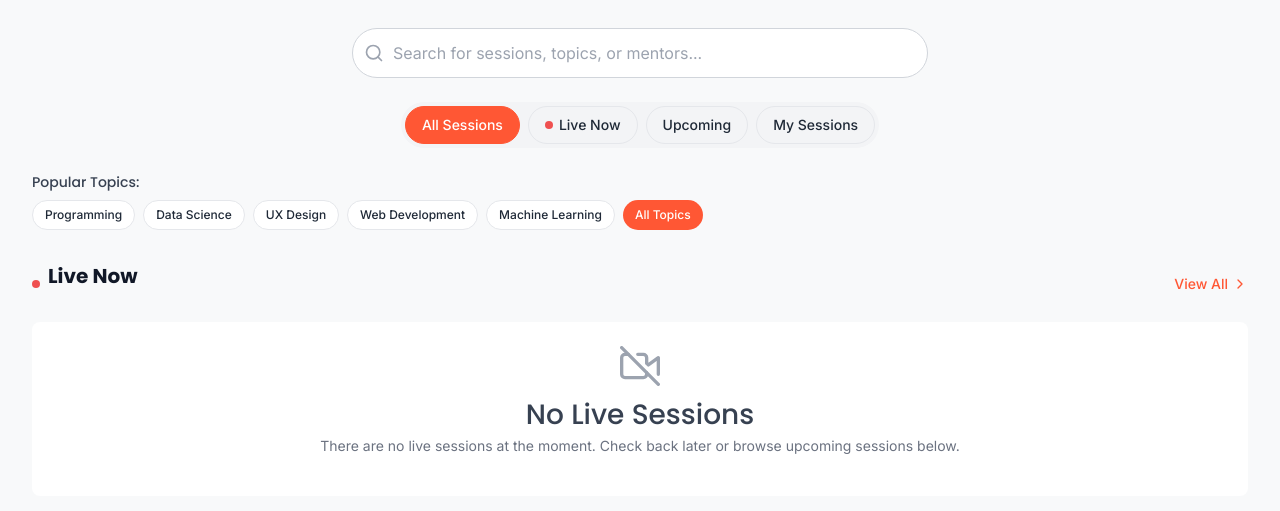
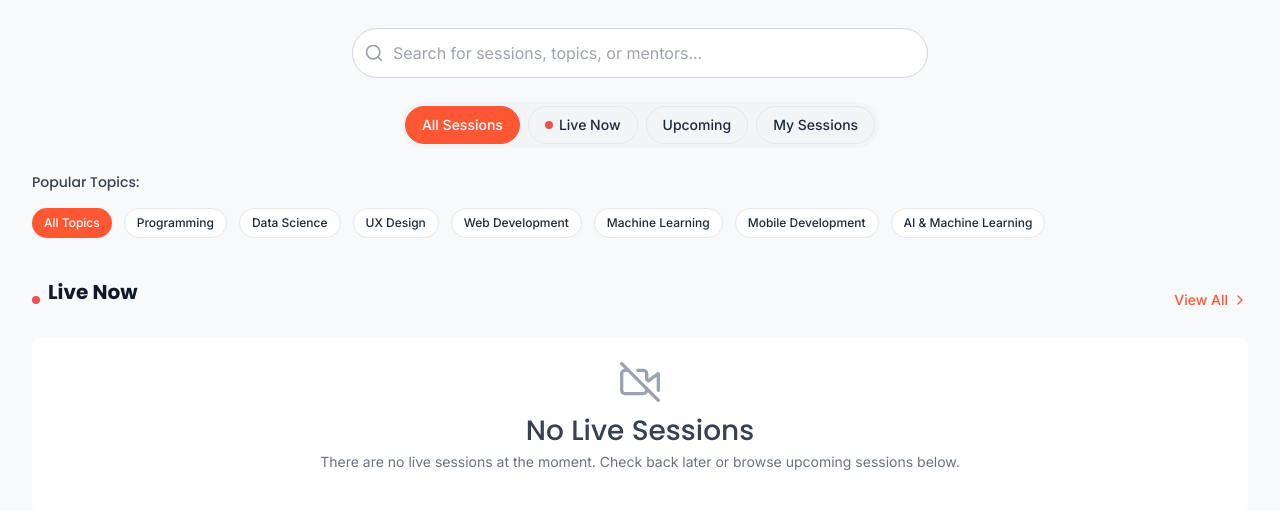
Before and after one commit to ANANDU-2000/PeerLearningPlatform, a Django app: template templates/sessions/session_list_improved.html in a window 1280 px wide. Shown: the part 192-703 px from the top of the page. Run offline with Django 5.2, Linux system fonts and the light colour scheme; the template is opened without the code that fills it, so the values that code supplies are empty.

Commit message:
Improve layout of topics and mentor sessions for better user experience
Implement horizontal scrolling for topics and mentor session cards using CSS.

Replit-Commit-Author: Agent
Replit-Commit-Session-Id: 7fee484c-36b1-453a-9a37-5261225a568b
Replit-Commit-Screenshot-Url: https://storage.googleapis.com/screenshot-production-us-central1/c04fd6df-be0d-492d-b2f8-d8a5ecbe079b/77e9e44c-b3a9-4fff-96d2-88b5d11d8d35.jpg

```diff
--- a/templates/sessions/session_list_improved.html
+++ b/templates/sessions/session_list_improved.html
@@ -35,6 +35,17 @@
         scrollbar-width: thin;
         scrollbar-color: #cbd5e0 #f8fafc;
         -webkit-overflow-scrolling: touch;
+        scroll-snap-type: x mandatory;
+    }
+
+    /* Hide scrollbar for cleaner look */
+    .hide-scrollbar::-webkit-scrollbar {
+        display: none;
+    }
+
+    .hide-scrollbar {
+        -ms-overflow-style: none;
+        scrollbar-width: none;
     }
 
     .scroll-container::-webkit-scrollbar {
@@ -157,27 +168,33 @@
             </div>
         </div>
 
-        <!-- Topic/Domain Tags -->
+        <!-- Topic/Domain Tags - Horizontal Scroll -->
         <div class="mb-8">
             <h3 class="text-sm font-medium text-gray-700 dark:text-gray-300 mb-2">{% trans "Popular Topics:" %}</h3>
-            <div class="flex flex-wrap gap-2">
-                <button class="bg-white dark:bg-gray-800 hover:bg-primary-light dark:hover:bg-primary-dark hover:text-primary text-gray-800 dark:text-gray-300 text-xs font-medium px-3 py-1.5 rounded-full border border-gray-200 dark:border-gray-700 transition">
+            <div class="flex overflow-x-auto hide-scrollbar py-2 gap-3">
+                <button class="bg-primary text-white text-xs font-medium px-3 py-1.5 rounded-full transition flex-shrink-0">
+                    {% trans "All Topics" %}
+                </button>
+                <button class="bg-white dark:bg-gray-800 hover:bg-primary-light dark:hover:bg-primary-dark hover:text-primary text-gray-800 dark:text-gray-300 text-xs font-medium px-3 py-1.5 rounded-full border border-gray-200 dark:border-gray-700 transition flex-shrink-0">
                     {% trans "Programming" %}
                 </button>
-                <button class="bg-white dark:bg-gray-800 hover:bg-primary-light dark:hover:bg-primary-dark hover:text-primary text-gray-800 dark:text-gray-300 text-xs font-medium px-3 py-1.5 rounded-full border border-gray-200 dark:border-gray-700 transition">
+                <button class="bg-white dark:bg-gray-800 hover:bg-primary-light dark:hover:bg-primary-dark hover:text-primary text-gray-800 dark:text-gray-300 text-xs font-medium px-3 py-1.5 rounded-full border border-gray-200 dark:border-gray-700 transition flex-shrink-0">
                     {% trans "Data Science" %}
                 </button>
-                <button class="bg-white dark:bg-gray-800 hover:bg-primary-light dark:hover:bg-primary-dark hover:text-primary text-gray-800 dark:text-gray-300 text-xs font-medium px-3 py-1.5 rounded-full border border-gray-200 dark:border-gray-700 transition">
+                <button class="bg-white dark:bg-gray-800 hover:bg-primary-light dark:hover:bg-primary-dark hover:text-primary text-gray-800 dark:text-gray-300 text-xs font-medium px-3 py-1.5 rounded-full border border-gray-200 dark:border-gray-700 transition flex-shrink-0">
                     {% trans "UX Design" %}
                 </button>
-                <button class="bg-white dark:bg-gray-800 hover:bg-primary-light dark:hover:bg-primary-dark hover:text-primary text-gray-800 dark:text-gray-300 text-xs font-medium px-3 py-1.5 rounded-full border border-gray-200 dark:border-gray-700 transition">
+                <button class="bg-white dark:bg-gray-800 hover:bg-primary-light dark:hover:bg-primary-dark hover:text-primary text-gray-800 dark:text-gray-300 text-xs font-medium px-3 py-1.5 rounded-full border border-gray-200 dark:border-gray-700 transition flex-shrink-0">
                     {% trans "Web Development" %}
                 </button>
-                <button class="bg-white dark:bg-gray-800 hover:bg-primary-light dark:hover:bg-primary-dark hover:text-primary text-gray-800 dark:text-gray-300 text-xs font-medium px-3 py-1.5 rounded-full border border-gray-200 dark:border-gray-700 transition">
+                <button class="bg-white dark:bg-gray-800 hover:bg-primary-light dark:hover:bg-primary-dark hover:text-primary text-gray-800 dark:text-gray-300 text-xs font-medium px-3 py-1.5 rounded-full border border-gray-200 dark:border-gray-700 transition flex-shrink-0">
                     {% trans "Machine Learning" %}
                 </button>
-                <button class="bg-primary text-white text-xs font-medium px-3 py-1.5 rounded-full transition">
-                    {% trans "All Topics" %}
+                <button class="bg-white dark:bg-gray-800 hover:bg-primary-light dark:hover:bg-primary-dark hover:text-primary text-gray-800 dark:text-gray-300 text-xs font-medium px-3 py-1.5 rounded-full border border-gray-200 dark:border-gray-700 transition flex-shrink-0">
+                    {% trans "Mobile Development" %}
+                </button>
+                <button class="bg-white dark:bg-gray-800 hover:bg-primary-light dark:hover:bg-primary-dark hover:text-primary text-gray-800 dark:text-gray-300 text-xs font-medium px-3 py-1.5 rounded-full border border-gray-200 dark:border-gray-700 transition flex-shrink-0">
+                    {% trans "AI & Machine Learning" %}
                 </button>
             </div>
         </div>
@@ -196,7 +213,7 @@
             </div>
 
             {% if live_sessions %}
-                <div class="scroll-container">
+                <div class="scroll-container hide-scrollbar">
                     {% for session in live_sessions %}
                         {% include "sessions/components/live_session_card.html" with session=session %}
                     {% endfor %}
@@ -246,9 +263,11 @@
             </div>
 
             {% if mentor_profiles %}
-                <div class="grid grid-cols-1 sm:grid-cols-2 md:grid-cols-3 lg:grid-cols-4 gap-4">
+                <div class="scroll-container hide-scrollbar">
                     {% for mentor in mentor_profiles %}
-                        {% include "sessions/components/mentor_card.html" with mentor=mentor %}
+                        <div class="w-64 sm:w-60 flex-shrink-0">
+                            {% include "sessions/components/mentor_card.html" with mentor=mentor %}
+                        </div>
                     {% endfor %}
                 </div>
             {% else %}
```
